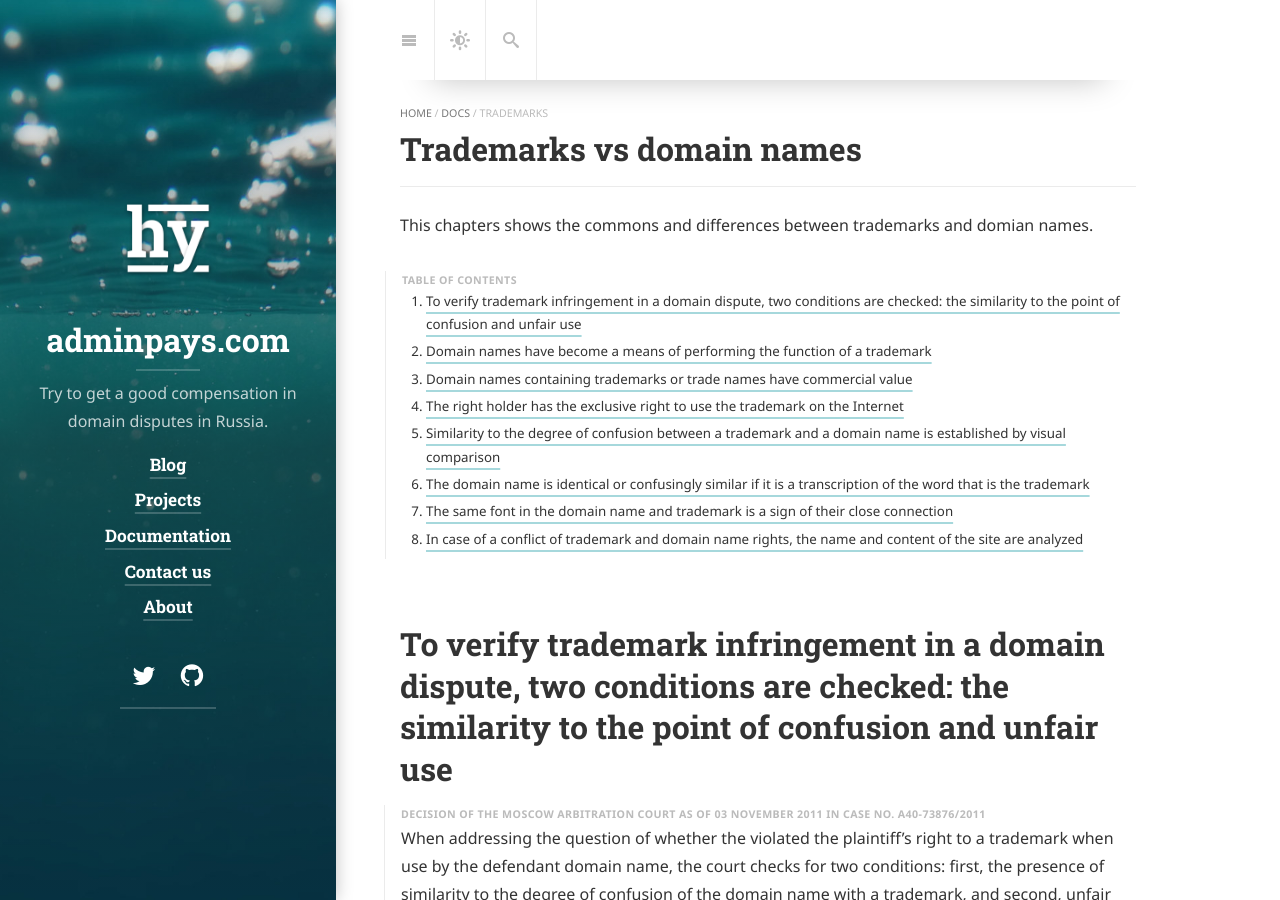
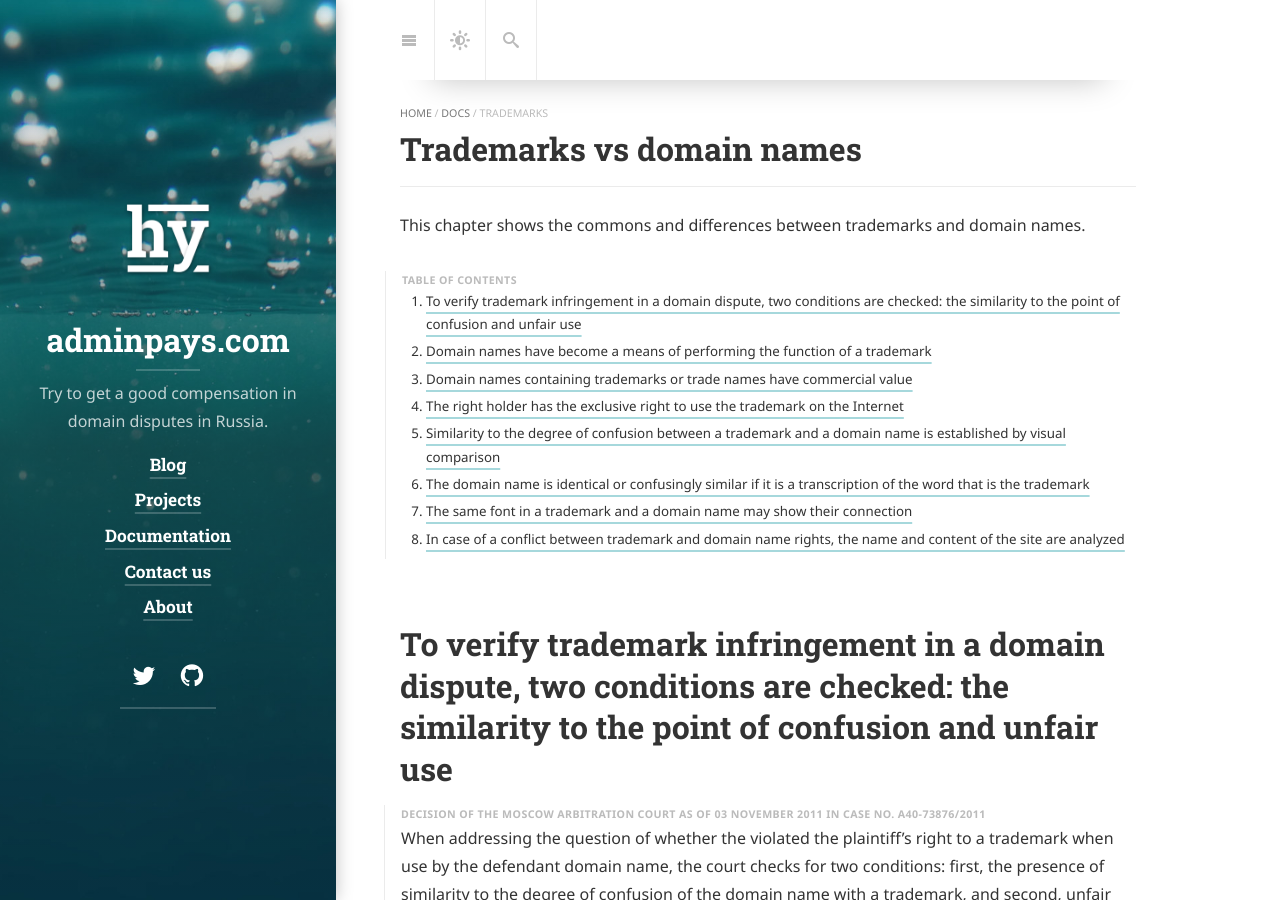
Before and after one commit to xCounsel/adminpays, a Jekyll site: the page built from docs/trademarks.md, in a window 1280 px wide and 900 px high. Built offline with Jekyll 4.4.1, drawn with Linux system fonts in a browser that asks for light colours; cached includes are drawn as plain includes; nearby versions of some CDN libraries; some web fonts are replaced; library files that are not in the unit come from our copies; some of the changed text lies outside the part shown.

Commit message:
Update trademarks.md

```diff
--- a/docs/trademarks.md
+++ b/docs/trademarks.md
@@ -7,7 +7,7 @@ hide_description: true
 sitemap: false
 ---
 
-This chapters shows the commons and differences between trademarks and domian names.
+This chapter shows the commons and differences between trademarks and domain names.
 
 0. this unordered seed list will be replaced by toc as unordered list
 {:toc}
@@ -52,7 +52,7 @@ Domain names MIRAX.ME and MIRAX.TV, registered by the defendant, include the wor
 {:.note title="Decision of the Moscow Arbitration court as of 28 November 2011 in case no. A40-40435/2011"}
 
 
-# The same font in the domain name and trademark is a sign of their close connection
+# The same font in a trademark and a domain name may show their connection
 
 The disputed designation of the domain name and the protected trademark are executed by one font of the Latin alphabet, and at their reading it develops a strong belief about their close relationship.
 {:.note title="Decision of the Moscow Arbitration court as of 08 April 2011 in case no. A40-152587/2010"}
@@ -62,7 +62,7 @@ The disputed designation of the domain name and the protected trademark are exec
 {:.note title="Decision of the Moscow Arbitration court as of 28 may 2012 in case no. A40-25696/2012"}
 
 
-# In case of a conflict of trademark and domain name rights, the name and content of the site are analyzed
+# In case of a conflict between trademark and domain name rights, the name and content of the site are analyzed
 
 The Plaintiff owned trademarks and the domain name "bolshoi.me" are similar to the point of confusion, that follows from visual examination of the symbols.  The name of the website and its content are used for the realization of theater tickets, i.e. in the same field of activity as the right holder.
 {:.note title="The decision of the Moscow Arbitration court as of April 4, 2013 in the case № A40-162939/2012"}
```
